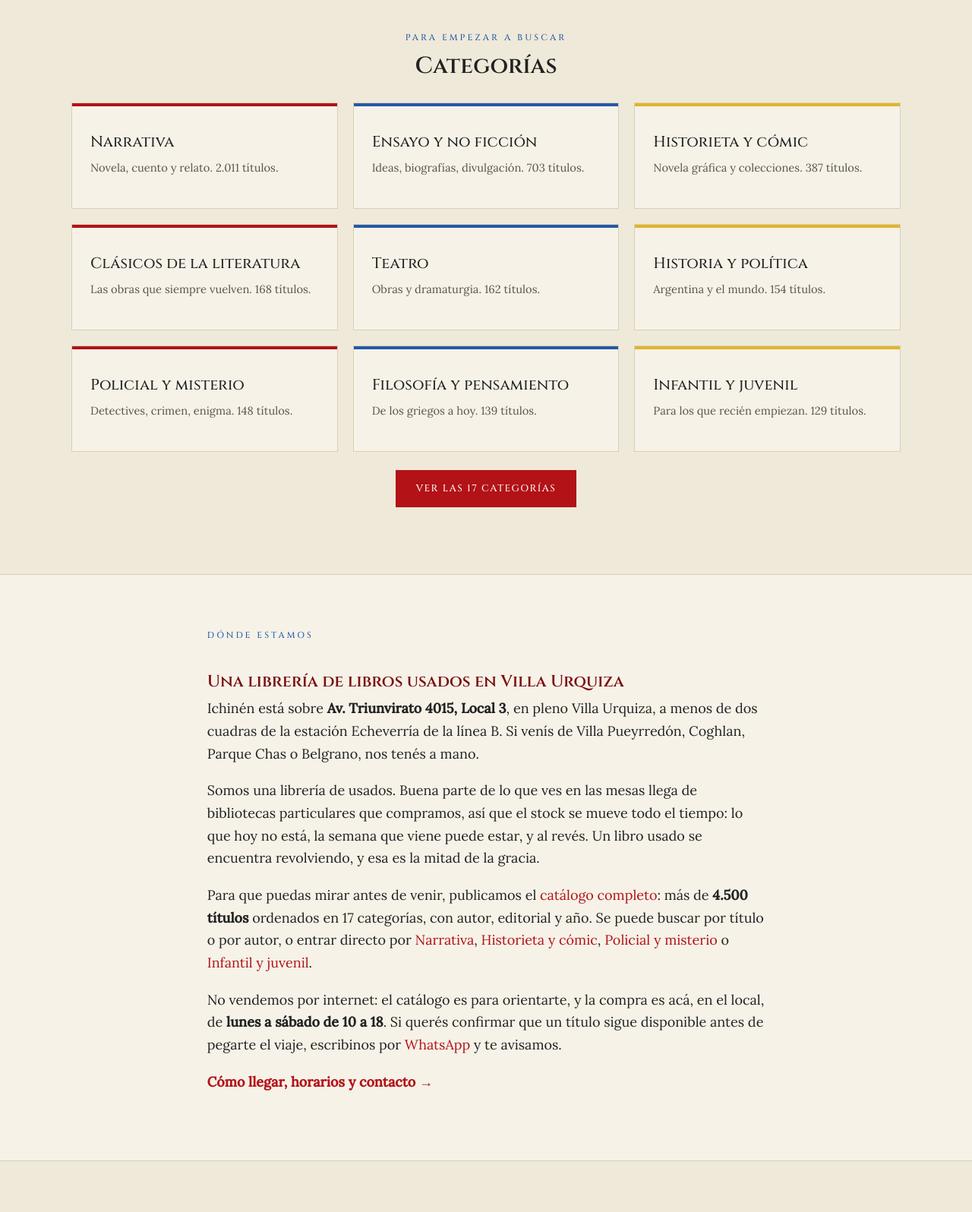
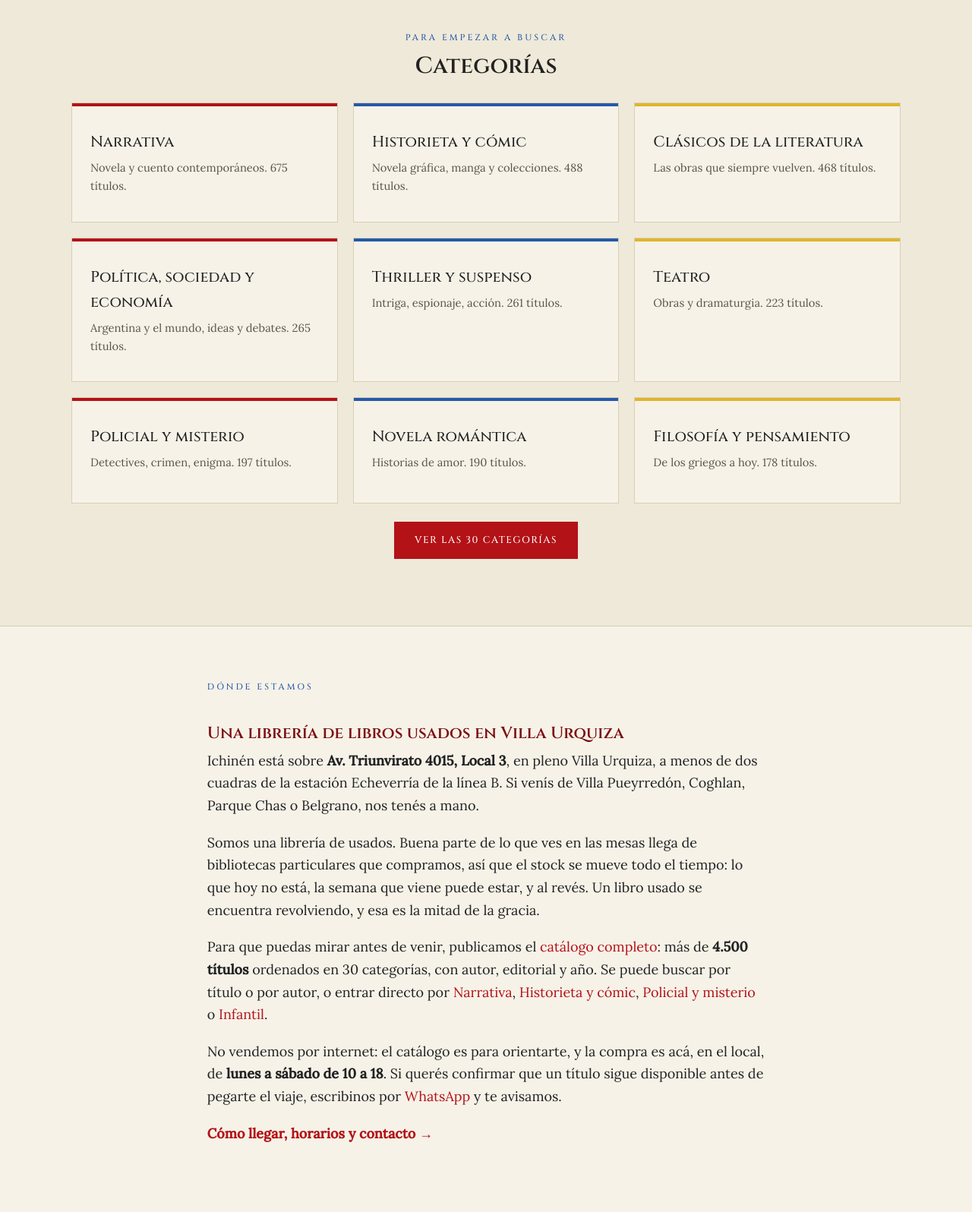
Before and after one commit to serfalco/ichinen-web, a plain HTML site: page public/index.html in a window 1280 px wide. Shown: the part 1160-2756 px from the top of the page at 76% size. Drawn offline with Linux system fonts and the light colour scheme.

Commit message:
Home: categorías según la nueva clasificación del catálogo (30, criterio Thema/CDU)
Co-Authored-By: Claude Opus 5.5 <noreply@anthropic.com>
Claude-Session: https://claude.ai/code/session_01S6FXp2ZzmrYYAf1tAhU5DC

```diff
--- a/public/index.html
+++ b/public/index.html
@@ -99,14 +99,14 @@
   "numberOfItems":9,
   "itemListElement":[
     {"@type":"ListItem","position":1,"name":"Narrativa","url":"https://catalogo.ichinen.com.ar/categoria/narrativa/"},
-    {"@type":"ListItem","position":2,"name":"Ensayo y no ficción","url":"https://catalogo.ichinen.com.ar/categoria/ensayo-y-no-ficcion/"},
-    {"@type":"ListItem","position":3,"name":"Historieta y cómic","url":"https://catalogo.ichinen.com.ar/categoria/historieta-y-comic/"},
-    {"@type":"ListItem","position":4,"name":"Clásicos de la literatura","url":"https://catalogo.ichinen.com.ar/categoria/clasicos-de-la-literatura/"},
-    {"@type":"ListItem","position":5,"name":"Teatro","url":"https://catalogo.ichinen.com.ar/categoria/teatro/"},
-    {"@type":"ListItem","position":6,"name":"Historia y política","url":"https://catalogo.ichinen.com.ar/categoria/historia-y-politica/"},
+    {"@type":"ListItem","position":2,"name":"Historieta y cómic","url":"https://catalogo.ichinen.com.ar/categoria/historieta-y-comic/"},
+    {"@type":"ListItem","position":3,"name":"Clásicos de la literatura","url":"https://catalogo.ichinen.com.ar/categoria/clasicos-de-la-literatura/"},
+    {"@type":"ListItem","position":4,"name":"Política, sociedad y economía","url":"https://catalogo.ichinen.com.ar/categoria/politica-sociedad-y-economia/"},
+    {"@type":"ListItem","position":5,"name":"Thriller y suspenso","url":"https://catalogo.ichinen.com.ar/categoria/thriller-y-suspenso/"},
+    {"@type":"ListItem","position":6,"name":"Teatro","url":"https://catalogo.ichinen.com.ar/categoria/teatro/"},
     {"@type":"ListItem","position":7,"name":"Policial y misterio","url":"https://catalogo.ichinen.com.ar/categoria/policial-y-misterio/"},
-    {"@type":"ListItem","position":8,"name":"Filosofía y pensamiento","url":"https://catalogo.ichinen.com.ar/categoria/filosofia-y-pensamiento/"},
-    {"@type":"ListItem","position":9,"name":"Infantil y juvenil","url":"https://catalogo.ichinen.com.ar/categoria/infantil-y-juvenil/"}
+    {"@type":"ListItem","position":8,"name":"Novela romántica","url":"https://catalogo.ichinen.com.ar/categoria/novela-romantica/"},
+    {"@type":"ListItem","position":9,"name":"Filosofía y pensamiento","url":"https://catalogo.ichinen.com.ar/categoria/filosofia-y-pensamiento/"}
   ]
 }
 </script>
@@ -154,7 +154,7 @@
       "name": "¿Cuántos libros tiene el catálogo?",
       "acceptedAnswer": {
         "@type": "Answer",
-        "text": "Más de 4.500 títulos, ordenados en 17 categorías: narrativa, ensayo y no ficción, historieta y cómic, clásicos, teatro, historia y política, policial, filosofía, infantil y juvenil, poesía y más."
+        "text": "Más de 4.500 títulos, ordenados en 30 categorías: narrativa, clásicos, policial, historieta, teatro, poesía, filosofía, psicología, historia, política y sociedad, infantil, juvenil y más."
       }
     },
     {
@@ -213,26 +213,26 @@
     <h2 class="center">Categorías</h2>
     <div class="cats">
       <a class="cat" href="https://catalogo.ichinen.com.ar/categoria/narrativa/" style="--c:var(--bordo)">
-        <span class="n">Narrativa</span><span class="d">Novela, cuento y relato. 2.011 títulos.</span></a>
-      <a class="cat" href="https://catalogo.ichinen.com.ar/categoria/ensayo-y-no-ficcion/" style="--c:var(--azul)">
-        <span class="n">Ensayo y no ficción</span><span class="d">Ideas, biografías, divulgación. 703 títulos.</span></a>
-      <a class="cat" href="https://catalogo.ichinen.com.ar/categoria/historieta-y-comic/" style="--c:var(--amarillo)">
-        <span class="n">Historieta y cómic</span><span class="d">Novela gráfica y colecciones. 387 títulos.</span></a>
-      <a class="cat" href="https://catalogo.ichinen.com.ar/categoria/clasicos-de-la-literatura/" style="--c:var(--bordo)">
-        <span class="n">Clásicos de la literatura</span><span class="d">Las obras que siempre vuelven. 168 títulos.</span></a>
-      <a class="cat" href="https://catalogo.ichinen.com.ar/categoria/teatro/" style="--c:var(--azul)">
-        <span class="n">Teatro</span><span class="d">Obras y dramaturgia. 162 títulos.</span></a>
-      <a class="cat" href="https://catalogo.ichinen.com.ar/categoria/historia-y-politica/" style="--c:var(--amarillo)">
-        <span class="n">Historia y política</span><span class="d">Argentina y el mundo. 154 títulos.</span></a>
+        <span class="n">Narrativa</span><span class="d">Novela y cuento contemporáneos. 675 títulos.</span></a>
+      <a class="cat" href="https://catalogo.ichinen.com.ar/categoria/historieta-y-comic/" style="--c:var(--azul)">
+        <span class="n">Historieta y cómic</span><span class="d">Novela gráfica, manga y colecciones. 488 títulos.</span></a>
+      <a class="cat" href="https://catalogo.ichinen.com.ar/categoria/clasicos-de-la-literatura/" style="--c:var(--amarillo)">
+        <span class="n">Clásicos de la literatura</span><span class="d">Las obras que siempre vuelven. 468 títulos.</span></a>
+      <a class="cat" href="https://catalogo.ichinen.com.ar/categoria/politica-sociedad-y-economia/" style="--c:var(--bordo)">
+        <span class="n">Política, sociedad y economía</span><span class="d">Argentina y el mundo, ideas y debates. 265 títulos.</span></a>
+      <a class="cat" href="https://catalogo.ichinen.com.ar/categoria/thriller-y-suspenso/" style="--c:var(--azul)">
+        <span class="n">Thriller y suspenso</span><span class="d">Intriga, espionaje, acción. 261 títulos.</span></a>
+      <a class="cat" href="https://catalogo.ichinen.com.ar/categoria/teatro/" style="--c:var(--amarillo)">
+        <span class="n">Teatro</span><span class="d">Obras y dramaturgia. 223 títulos.</span></a>
       <a class="cat" href="https://catalogo.ichinen.com.ar/categoria/policial-y-misterio/" style="--c:var(--bordo)">
-        <span class="n">Policial y misterio</span><span class="d">Detectives, crimen, enigma. 148 títulos.</span></a>
-      <a class="cat" href="https://catalogo.ichinen.com.ar/categoria/filosofia-y-pensamiento/" style="--c:var(--azul)">
-        <span class="n">Filosofía y pensamiento</span><span class="d">De los griegos a hoy. 139 títulos.</span></a>
-      <a class="cat" href="https://catalogo.ichinen.com.ar/categoria/infantil-y-juvenil/" style="--c:var(--amarillo)">
-        <span class="n">Infantil y juvenil</span><span class="d">Para los que recién empiezan. 129 títulos.</span></a>
+        <span class="n">Policial y misterio</span><span class="d">Detectives, crimen, enigma. 197 títulos.</span></a>
+      <a class="cat" href="https://catalogo.ichinen.com.ar/categoria/novela-romantica/" style="--c:var(--azul)">
+        <span class="n">Novela romántica</span><span class="d">Historias de amor. 190 títulos.</span></a>
+      <a class="cat" href="https://catalogo.ichinen.com.ar/categoria/filosofia-y-pensamiento/" style="--c:var(--amarillo)">
+        <span class="n">Filosofía y pensamiento</span><span class="d">De los griegos a hoy. 178 títulos.</span></a>
     </div>
     <p class="center" style="margin-top:24px;">
-      <a class="btn btn--solid" href="https://catalogo.ichinen.com.ar/">Ver las 17 categorías</a>
+      <a class="btn btn--solid" href="https://catalogo.ichinen.com.ar/">Ver las 30 categorías</a>
     </p>
   </div>
 </section>
@@ -263,12 +263,12 @@
        la semana que viene puede estar, y al revés. Un libro usado se encuentra revolviendo, y esa
        es la mitad de la gracia.</p>
     <p>Para que puedas mirar antes de venir, publicamos el <a href="https://catalogo.ichinen.com.ar/">catálogo completo</a>:
-       más de <strong>4.500 títulos</strong> ordenados en 17 categorías, con autor, editorial y año.
+       más de <strong>4.500 títulos</strong> ordenados en 30 categorías, con autor, editorial y año.
        Se puede buscar por título o por autor, o entrar directo por
        <a href="https://catalogo.ichinen.com.ar/categoria/narrativa/">Narrativa</a>,
        <a href="https://catalogo.ichinen.com.ar/categoria/historieta-y-comic/">Historieta y cómic</a>,
        <a href="https://catalogo.ichinen.com.ar/categoria/policial-y-misterio/">Policial y misterio</a> o
-       <a href="https://catalogo.ichinen.com.ar/categoria/infantil-y-juvenil/">Infantil y juvenil</a>.</p>
+       <a href="https://catalogo.ichinen.com.ar/categoria/infantil/">Infantil</a>.</p>
     <p>No vendemos por internet: el catálogo es para orientarte, y la compra es acá, en el local,
        de <strong>lunes a sábado de 10 a 18</strong>. Si querés confirmar que un título sigue
        disponible antes de pegarte el viaje, escribinos por
@@ -300,9 +300,7 @@
        Lo más práctico es escribirnos por WhatsApp y contarnos qué tenés.</p>
 
     <h3>¿Cuántos libros tiene el catálogo?</h3>
-    <p>Más de 4.500 títulos, ordenados en 17 categorías: narrativa, ensayo y no ficción, historieta y
-       cómic, clásicos de la literatura, teatro, historia y política, policial, filosofía, infantil y
-       juvenil, poesía y más.</p>
+    <p>Más de 4.500 títulos, ordenados en 30 categorías: narrativa, clásicos, policial, historieta, teatro, poesía, filosofía, psicología, historia, política y sociedad, infantil, juvenil y más.</p>
 
     <h3>¿Cómo busco un título o un autor?</h3>
     <p>El <a href="https://catalogo.ichinen.com.ar/">catálogo</a> tiene un buscador por título y por autor, y además páginas por
```
